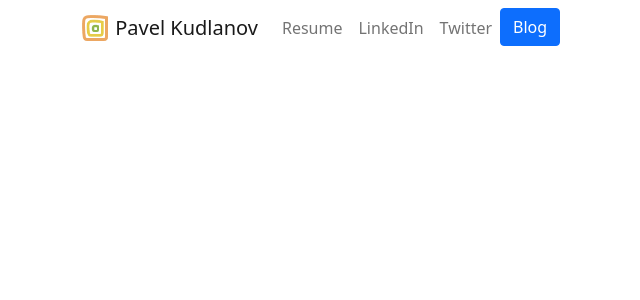
After one commit to pkudlanov/personal-portfolio-django, a Django app: template portfolio/templates/portfolio/blog_base.html in a window 1280 px wide. The commit adds this page. Shown: the top 300 px of the page, without its empty margins (2-642 px from the left). Run offline with Django 3.2, Linux system fonts and the light colour scheme; the template is opened without the code that fills it, so the values that code supplies are empty.

Commit message:
Created a seperate base template for blog app

```diff
--- /dev/null
+++ b/portfolio/templates/portfolio/blog_base.html
@@ -0,0 +1,63 @@
+{% load static %}
+<!doctype html>
+<html lang="en">
+
+<head>
+    <!-- Required meta tags -->
+    <meta charset="utf-8">
+    <meta name="viewport" content="width=device-width, initial-scale=1">
+
+    <!-- Bootstrap CSS -->
+    <link href="https://cdn.jsdelivr.net/npm/bootstrap@5.0.0-beta2/dist/css/bootstrap.min.css" rel="stylesheet" integrity="sha384-BmbxuPwQa2lc/FVzBcNJ7UAyJxM6wuqIj61tLrc4wSX0szH/Ev+nYRRuWlolflfl" crossorigin="anonymous">
+
+    <link rel="stylesheet" href="{% static 'portfolio/styles/main.css' %}">
+    <link rel="stylesheet" href="{% static 'portfolio/styles/blog.css' %}">
+
+    <link rel="preconnect" href="https://fonts.gstatic.com">
+    <link href="https://fonts.googleapis.com/css2?family=Josefin+Sans:wght@100;200&family=Roboto:wght@300&display=swap" rel="stylesheet">
+
+
+    <link rel="icon" type="image/png" href="{% static 'portfolio/assets/recursion.png' %}">
+
+    <title>Kudlanov Portfolio</title>
+</head>
+
+<body>
+    <nav id="topNav" class="navbar navbar-expand-md navbar-light mb-3">
+        <div class="container">
+            <a class="navbar-brand" href="{% url 'home' %}">
+                <img src="{% static 'portfolio/assets/recursion.png' %}" width="30" height="30" class="d-inline-block align-top" alt="Pavel's Logo">
+                <span>Pavel Kudlanov</span>
+            </a>
+            <button class="navbar-toggler" type="button" data-toggle="collapse" data-target="#navbarNav" aria-controls="navbarNav" aria-expanded="false" aria-label="Toggle navigation">
+                    <span class="navbar-toggler-icon"></span>
+                </button>
+            <div class="collapse navbar-collapse text-center" id="navbarNav">
+                <ul class="navbar-nav ml-auto">
+                    <li class="nav-item">
+                        <a class="nav-link" href="{% static 'portfolio/assets/pavelkudlanov-resume.pdf' %}">Resume</a>
+                    </li>
+                    <li class="nav-item">
+                        <a class="nav-link" href="https://www.linkedin.com/in/pavelkudlanov/" target="_blank">LinkedIn</a>
+                    </li>
+                    <li class="nav-item">
+                        <a class="nav-link" href="https://twitter.com/pkudlanov" target="_blank">Twitter</a>
+                    </li>
+                    <li>
+                        <a role="button" href="{% url 'blog:all_posts' %}" class="btn btn-primary">Blog</a>
+                    </li>
+                </ul>
+            </div>
+        </div>
+    </nav>
+
+    <div>
+        {% block content %}{% endblock content %}
+    </div>
+
+    <!-- Bootstrap Bundle with Popper -->
+    <script src="https://cdn.jsdelivr.net/npm/bootstrap@5.0.0-beta2/dist/js/bootstrap.bundle.min.js" integrity="sha384-b5kHyXgcpbZJO/tY9Ul7kGkf1S0CWuKcCD38l8YkeH8z8QjE0GmW1gYU5S9FOnJ0" crossorigin="anonymous"></script>
+
+</body>
+
+</html>
```
Also changed, not shown: blog/templates/blog/all_posts.html (+26 -14 lines).
